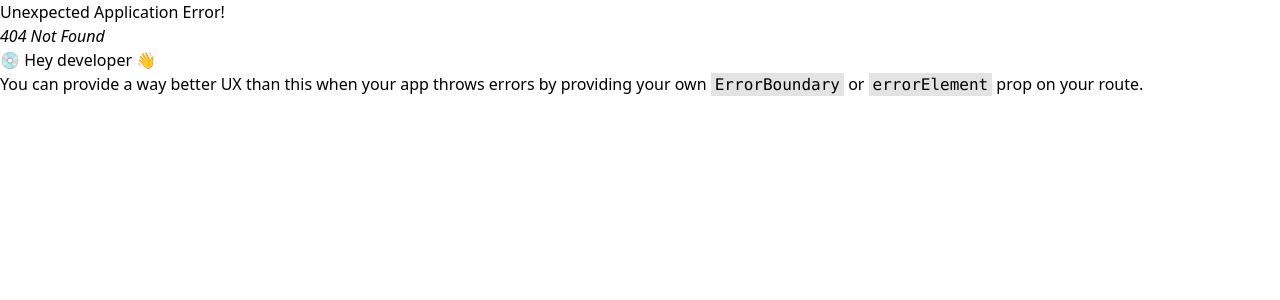
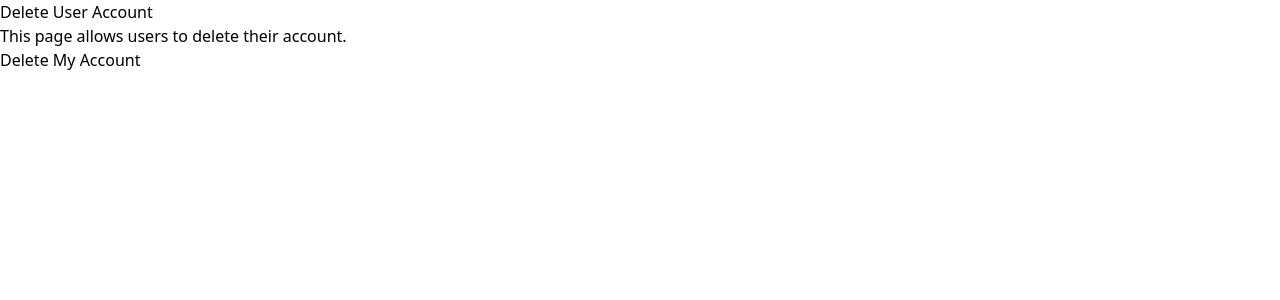
Before and after one commit to Enstorm5/Fitness, a React (Vite) app: page /delete-account in a window 1280 px wide. Before the commit this address had no page. Shown: the top 300 px of the page. Built offline with nearby package versions, Linux system fonts and the light colour scheme.

Commit message:
"DeleteUserAccount"

```diff
--- a/src/components/HeaderContent/NavBar.jsx
+++ b/src/components/HeaderContent/NavBar.jsx
@@ -48,6 +48,9 @@ function NavBar() {
         <div className="px-4 py-2 rounded-lg hover:bg-green-600 transition duration-300">
           <MenuItems linkname="Booking Calendar" url="/booking-calendar" />
         </div>
+        <div className="px-4 py-2 rounded-lg hover:bg-green-600 transition duration-300">
+          <MenuItems linkname="Delete Account" url="/delete-account" />
+        </div>
       </div>
     </nav>
   );
--- a/src/main.jsx
+++ b/src/main.jsx
@@ -7,6 +7,7 @@ import About from './pages/AboutUs.jsx';
 import TrainerAvailability from './pages/TrainerAvailability.jsx';
 import SelectTrainer from './pages/SelectTrainer.jsx';
 import BookingCalendar from './pages/BookingCalendar.jsx';
+import DeleteAccount from './pages/DeleteAccount.jsx';
 
 import './index.css'
 import {
@@ -43,6 +44,10 @@ const router = createBrowserRouter([
     path: "/booking-calendar",
     element: <BookingCalendar />,
   },
+  {
+    path: "/delete-account",
+    element: <DeleteAccount />,
+  },
 
 
 ]);
--- /dev/null
+++ b/src/pages/DeleteAccount.jsx
@@ -0,0 +1,13 @@
+import React from 'react';
+
+const DeleteAccount = () => {
+  return (
+    <div>
+      <h1>Delete User Account</h1>
+      <p>This page allows users to delete their account.</p>
+      <button>Delete My Account</button>
+    </div>
+  );
+};
+
+export default DeleteAccount;
```
